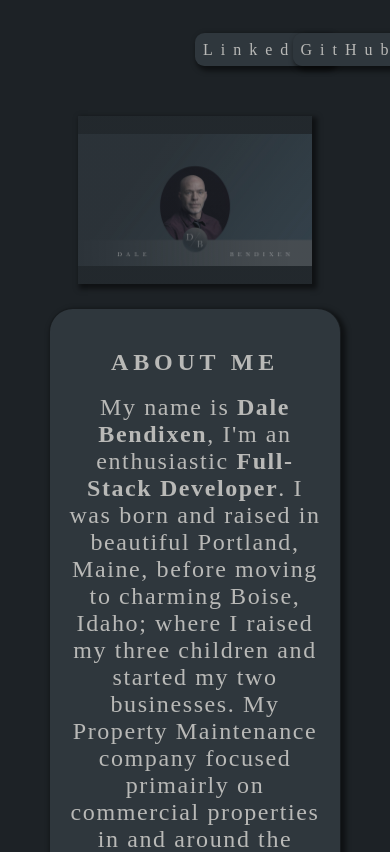
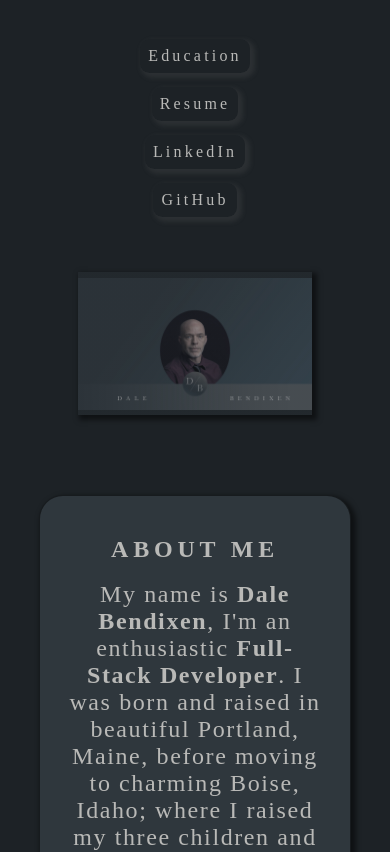
Before and after one commit to Irond76/portfolio-site-react, a React (Create React App) app: page /home in a window 390 px wide. Shown: the top 852 px of the page. Built offline with nearby package versions, Linux system fonts and the light colour scheme.

Commit message:
finished home component and styling

```diff
--- a/src/pages/Home.css
+++ b/src/pages/Home.css
@@ -6,8 +6,8 @@
 .img-container {
     /* border: 1px solid blue; */
     display: grid;
-    width: 60vw;
-    height: 20vh;
+    width: 30vw;
+    height: 30vh;
     background: linear-gradient(rgb(47, 55, 61,.3), rgba(47, 55, 61,.3)),url('../../public/assets/portfolio-header-img.jpg');
     background-repeat: no-repeat;
     background-size: contain;
@@ -24,12 +24,13 @@
 
 }
 
+
 .about{
     /* border: 1px solid blue; */
     display: grid;
-    width: 75vw;
+    width: 80vw;
     background: rgb(47, 55, 61);
-    margin: 1.5rem auto 0 auto;
+    margin: 5rem auto 0 auto;
     justify-content: center;
     text-align: center;
     border: 1px solid rgba(0,0,0,0.5);
@@ -67,32 +68,106 @@
 .bold{
     font-weight: bold;
 }
-nav{
+ul{
+    list-style: none;
+}
+.nav-container {
     /* border: 1px solid blue; */
-    display: grid;
-    height: 8vh;
-    margin: 1rem auto 1rem auto;
-    align-items: center;
+    margin: 2rem auto;
+    width: 100vw;
+    text-align: center;
+    padding-bottom: 5rem;
 
 }
-nav ul {
+
+ul{
+    /* border: 1px solid yellow; */
     display: grid;
-    /* border: 1px solid yellow; */
-    height: 7vh;
-    grid-template-columns: 25% 25% ;
-    list-style: none;
-    justify-content:  end;
-    align-content: center;
+    width: 100vw;
+    grid-template-columns: 1fr 1fr 1fr 1fr;
+    align-items: center;
+    justify-items: center;
 }
 
-nav ul li a{
+
+
+.btn{
     text-decoration: none;
-    /* border: 1px solid rgba(185,185,183,1); */
-    background: rgb(47, 55, 61);
+    cursor: pointer;
     color: rgba(185,185,183,1);
     padding: 0.50rem;
     margin: auto;
-    letter-spacing: .5rem;
+    letter-spacing: .2rem;
     border-radius: .6rem;
-    box-shadow:3px 3px 5px 2px rgba(0,0,0,0.5) ;
+    box-shadow:3px 3px 5px 2px rgba(106, 106, 106, 0.2) ;
+    transition: all 0.3s ease-in-out;
 }
+.btn-1 a{
+    text-decoration: none;
+    cursor: pointer;
+    color: rgba(185,185,183,1);
+    padding: 0.50rem;
+    margin: auto;
+    letter-spacing: .2rem;
+    border-radius: .6rem;
+    box-shadow:3px 3px 5px 2px rgba(106, 106, 106, 0.2) ;
+
+}
+.btn-1{
+    transition: all 0.3s ease-in-out;
+}
+.btn:hover{
+    transform: scale(1.2);
+
+}
+
+.btn-1:hover{
+    transform: scale(1.2);
+
+}
+@media screen and (max-width:391px){
+    ul{
+        margin: auto;
+        display: grid;
+        grid-template-columns: 1fr;
+
+    }
+}
+/* @media screen and (max-width:391px){
+    li{
+        margin: 10px auto;
+        display: grid;
+        grid-template-columns: 1fr;
+        padding: 10px;
+    }
+}     */
+@media screen and (max-width:391px){
+    .btn-1 {
+        margin: 7px auto;
+        display: grid;
+        grid-template-columns: 1fr;
+
+    }
+}
+@media screen and (max-width:391px){
+    .btn {
+        margin: 7px auto;
+        display: grid;
+        grid-template-columns: 1fr;
+
+    }
+}
+@media screen and (max-width:391px){
+    .img-container{
+
+        width: 60vw;
+        height: 17vh;
+
+
+    }
+}
+@media screen and (max-width:391px){
+    .nav-container{
+        padding-bottom: 1rem;
+    }
+}
--- a/src/pages/Home.js
+++ b/src/pages/Home.js
@@ -1,12 +1,15 @@
 import './Home.css';
+import {Link} from 'react-router-dom';
 
 const Home = () => {
   return (
     <>
       <nav className='nav-container'>
         <ul>
-          <li><a href="https://www.linkedin.com/in/dale-bendixen-223066226/" target="_blank">LinkedIn</a></li>
-          <li><a href="https://github.com/Irond76" target="_blank">GitHub</a></li>
+          <Link className='btn' to='/education' >Education</Link>
+          <Link className='btn' to='/resume' >Resume</Link>
+          <li className='btn-1'><a href="https://www.linkedin.com/in/dale-bendixen-223066226/" target="_blank" >LinkedIn</a></li>
+          <li className='btn-1'><a href="https://github.com/Irond76" target="_blank">GitHub</a></li>
         </ul>
       </nav>
         <div className='img-container'>
```
